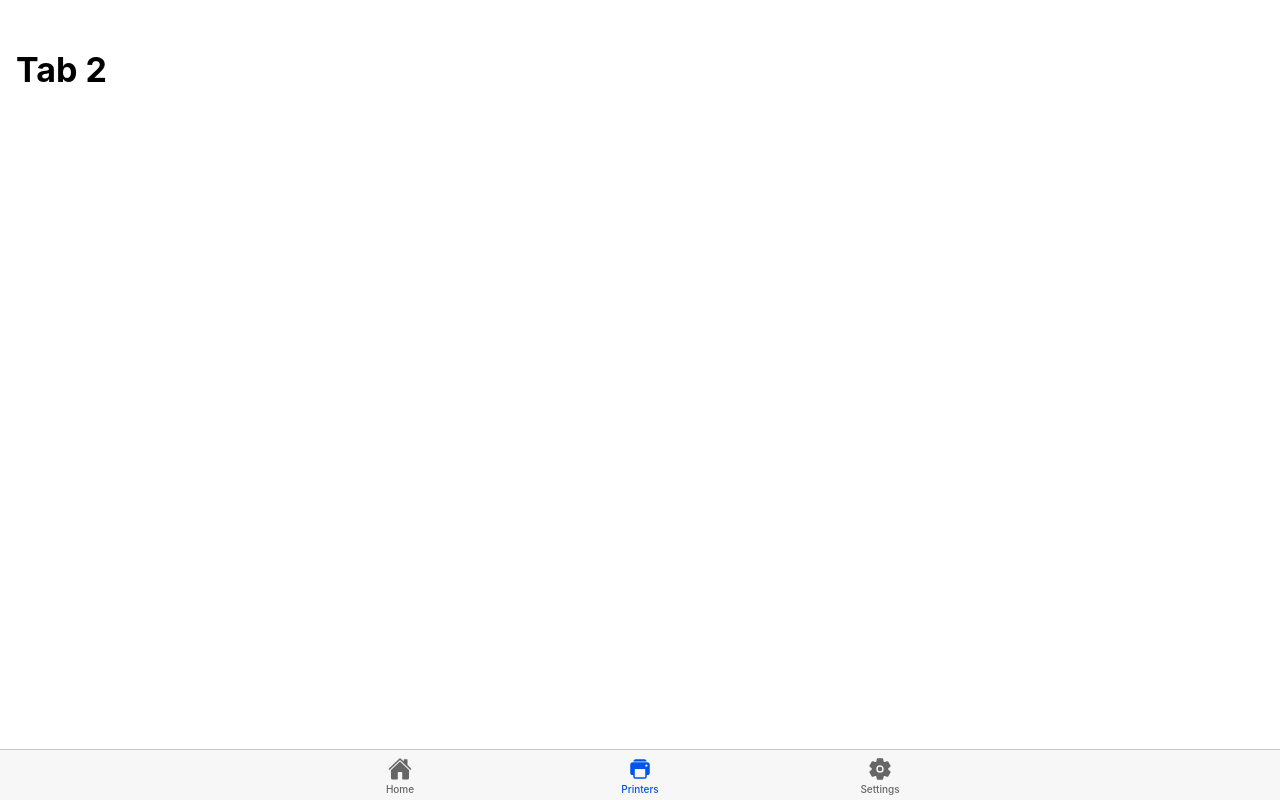
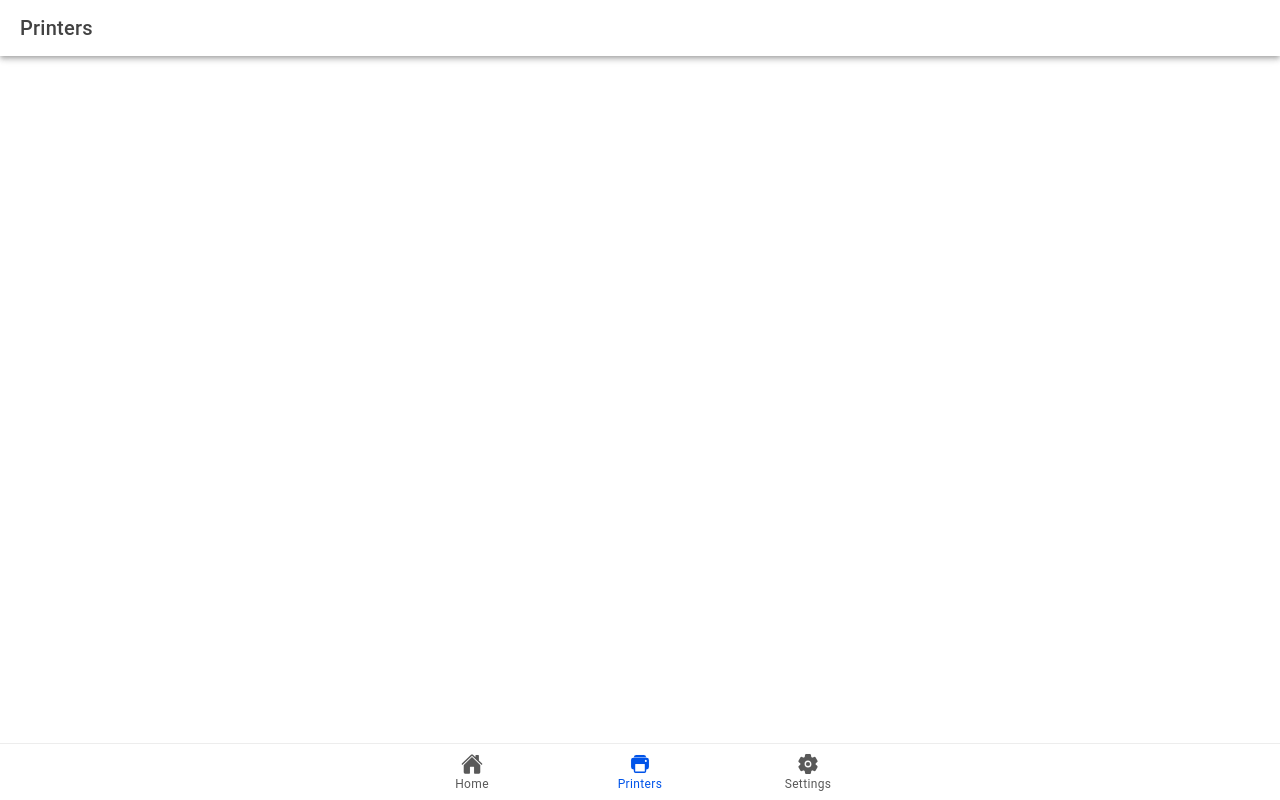
Before and after one commit to VanshajSaxena/printit-pwa, a React (Vite) app: page /printers in a window 1280 px wide. Built offline with nearby package versions, Linux system fonts and the light colour scheme.

Commit message:
fix: titlebar printers
fix: rename component

```diff
--- a/src/App.tsx
+++ b/src/App.tsx
@@ -45,7 +45,7 @@ import "@ionic/react/css/palettes/dark.system.css";
 /* Theme variables */
 import "./theme/variables.css";
 
-setupIonicReact({ mode: "ios" });
+setupIonicReact({ mode: "md" });
 
 const App: React.FC = () => (
   <IonApp>
--- a/src/pages/Printers.tsx
+++ b/src/pages/Printers.tsx
@@ -7,18 +7,18 @@ import {
 } from "@ionic/react";
 import "./Printers.css";
 
-const Tab2: React.FC = () => {
+const Printers: React.FC = () => {
   return (
     <IonPage>
       <IonHeader>
         <IonToolbar>
-          <IonTitle>Tab 2</IonTitle>
+          <IonTitle>Printers</IonTitle>
         </IonToolbar>
       </IonHeader>
       <IonContent fullscreen>
         <IonHeader collapse="condense">
           <IonToolbar>
-            <IonTitle size="large">Tab 2</IonTitle>
+            <IonTitle size="large">Printers</IonTitle>
           </IonToolbar>
         </IonHeader>
       </IonContent>
@@ -26,4 +26,4 @@ const Tab2: React.FC = () => {
   );
 };
 
-export default Tab2;
+export default Printers;
```
